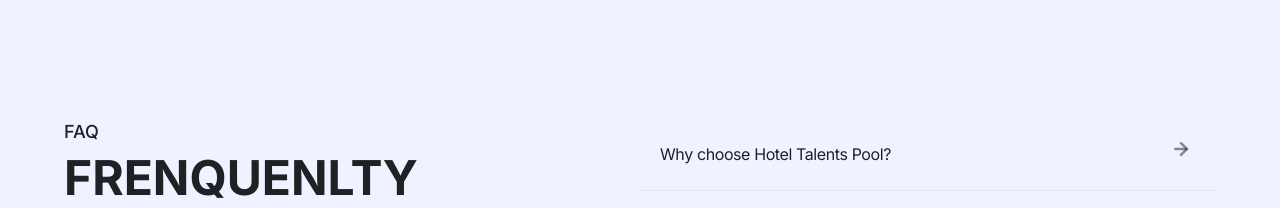
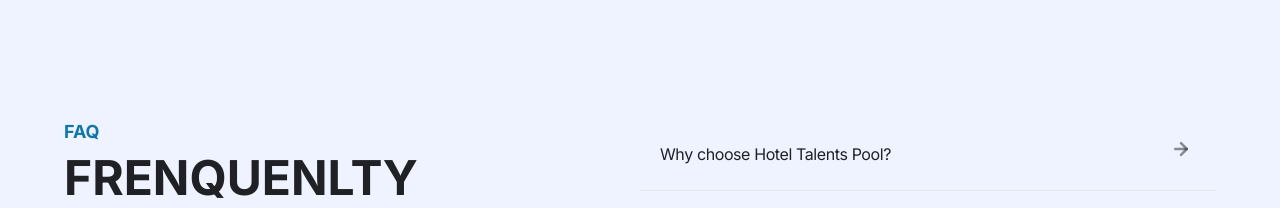
Before and after one commit to mbonikev/hotel_talents_pool, a React (Vite) app: page /#/ in a window 1280 px wide. Shown: the part 2147-2355 px from the top of the page. Built offline with nearby package versions, Linux system fonts and the light colour scheme; what ldrs would draw is missing.

Commit message:
Stalker-commit: src/components/Queries.jsx

```diff
--- a/src/components/Queries.jsx
+++ b/src/components/Queries.jsx
@@ -16,7 +16,7 @@ function Queries() {
   return (
     <div className="w-full py-10 px-16 max-lg:px-5 max-lg:pt-0 flex text-dark-text max-w-[1700px] mx-auto">
       <div className="w-1/2 h-fit flex flex-col gap-1 ">
-        <h1 className="text-lg font-medium">{FAQSectionSection.sectionTitle}</h1>
+        <h1 className="text-lg font-bold text-main-color">{FAQSectionSection.sectionTitle}</h1>
         <h1 className="text-5xl leading-[55px] font-bold w-full uppercase max-w-[450px] ">
           {FAQSectionSection.HeaderTitle}
         </h1>
```
